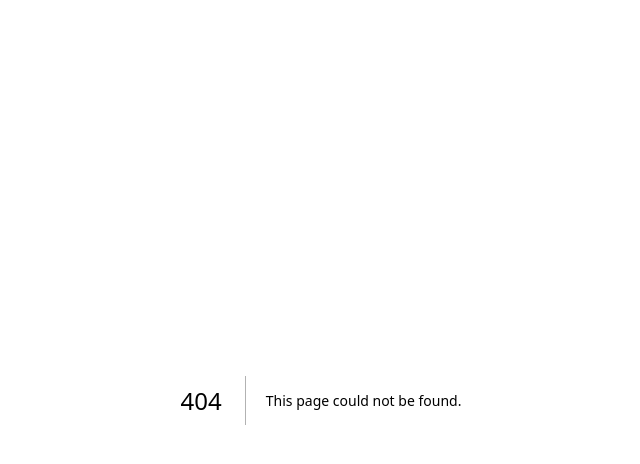
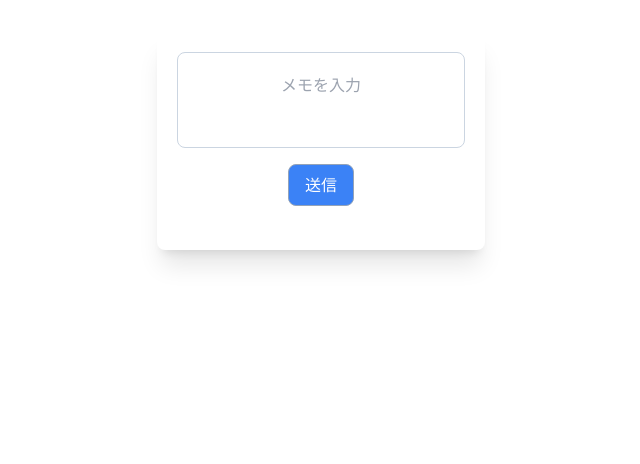
Before and after one commit to Kroro1208/beginners-projects, a Next.js app: page /simple-memo in a window 1280 px wide. Before the commit this address had no page. Shown: the top 464 px of the page, without its empty margins (319-959 px from the left). Built offline with nearby package versions, Linux system fonts and the light colour scheme.

Commit message:
メモアプリ作成した

```diff
--- a/app/(main)/harry-potter/customHook.ts
+++ b/app/(main)/harry-potter/customHook.ts
@@ -25,6 +25,7 @@ export const HarryPotterHook: UseHarryPotterAPI = () => {
         "https://hp-api.onrender.com/api/characters"
       );
       const data: CharacterData[] = await response.json();
+      console.log(data);
       const filteredData = data.filter((character) => character.image); // 画像があるキャラクターのみ
       setCharacters(filteredData);
     };
--- /dev/null
+++ b/app/(main)/simple-memo/page.tsx
@@ -0,0 +1,56 @@
+"use client";
+import { NextPage } from 'next';
+import { ChangeEvent, useState } from 'react';
+
+const SimpleMemo: NextPage = () => {
+    const [inputText, setInputText] = useState("");
+    const [memo, setMemo] = useState<string[]>([]);
+
+    const handleText = (e: ChangeEvent<HTMLTextAreaElement>) => {
+        setInputText(e.target.value);
+    };
+
+    const handleMemo = () => {
+        if (!inputText.trim()) return;
+        setMemo((prev) => [...prev, inputText]);
+        setInputText("");
+    };
+
+    const deleteMemo = (index: number) => {
+        setMemo((prev) => prev.filter((_, i) => i !== index));
+    };
+
+    return (
+        <div className="max-w-4xl mx-auto mt-8">
+            <div className="flex justify-center">
+                <div className="flex flex-col items-center p-5 bg-white shadow-xl rounded-lg  border-slate-500">
+                    <textarea
+                        onChange={handleText}
+                        value={inputText}
+                        className="resize-none w-72 h-24 border border-slate-300 rounded-lg text-center p-5 focus:outline-none focus:ring-2 focus:ring-blue-400"
+                        placeholder="メモを入力" />
+                    <div className="mt-4">
+                        <button onClick={handleMemo} className="border border-slate-400 bg-blue-500 text-white px-4 py-2 rounded-lg hover:bg-blue-700 transition-colors duration-300">
+                            送信
+                        </button>
+                    </div>
+                    <div className="w-full max-w-md mt-6">
+                        <ul className="space-y-4">
+                            {memo.map((item, index) => (
+                                <li key={index} className="flex justify-between items-center bg-gray-100 p-4 rounded-lg shadow-md">
+                                    <span className="flex-1 text-gray-700">{item}</span>
+                                    <button onClick={() => deleteMemo(index)}
+                                        className="ml-4 border border-slate-400 bg-red-500 text-white px-3 py-1 rounded-lg hover:bg-red-700 transition-colors duration-300">
+                                        削除
+                                    </button>
+                                </li>
+                            ))}
+                        </ul>
+                    </div>
+                </div>
+            </div>
+        </div>
+    );
+};
+
+export default SimpleMemo;
--- a/app/page.tsx
+++ b/app/page.tsx
@@ -47,6 +47,12 @@ export default function Home() {
             <div className="border-2 border-black rounded-lg bg-yellow-300 hover:bg-yellow-400
             px-6 py-4 text-center shadow-lg transition-colors duration-300 cursor-pointer">
               コメント機能
+            </div>
+          </Link>
+          <Link href="/simple-memo">
+            <div className="border-2 border-black rounded-lg bg-green-600 hover:bg-green-400
+            px-6 py-4 text-center shadow-lg transition-colors duration-300 cursor-pointer">
+              Simple Memo
             </div>
           </Link>
           <Link href="/convert-number">
```
